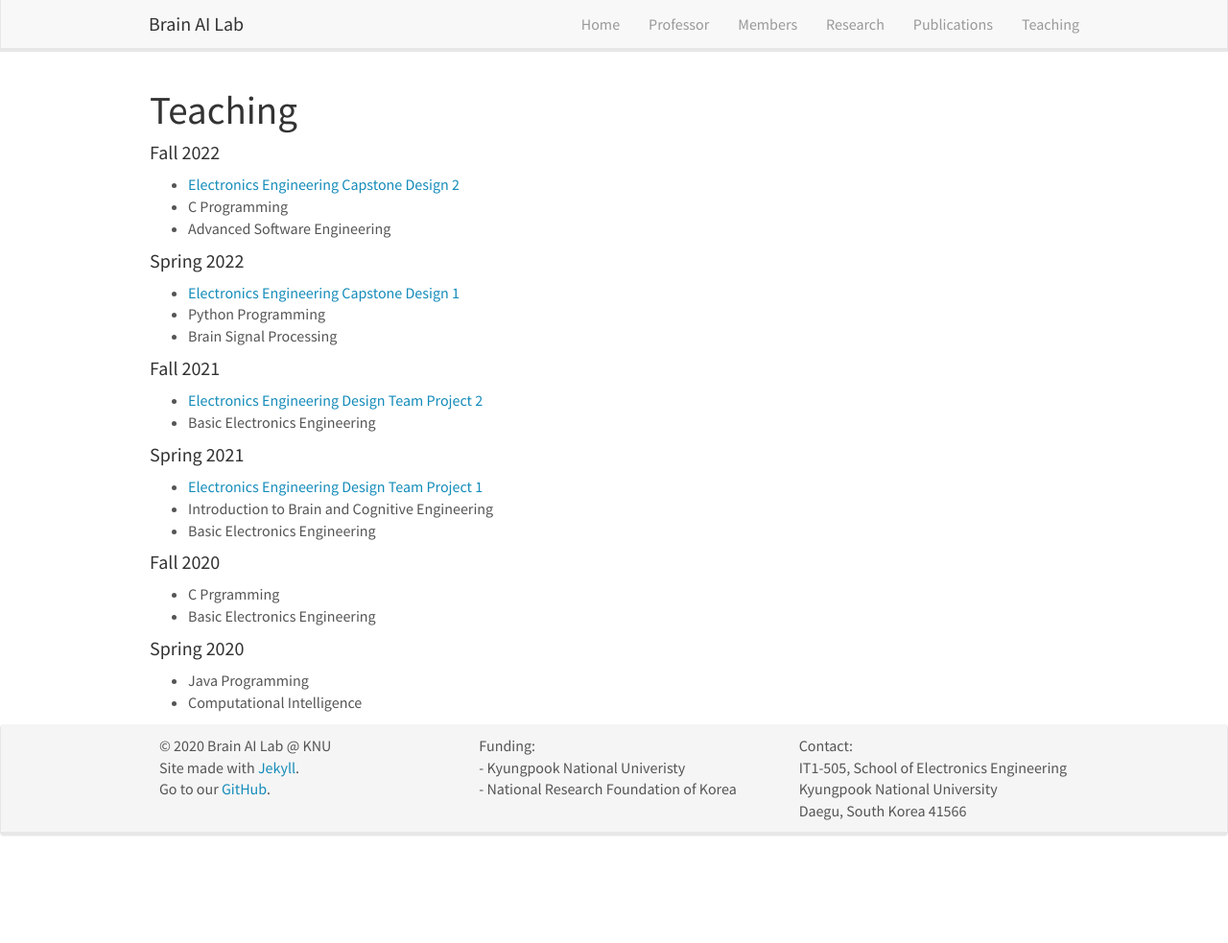
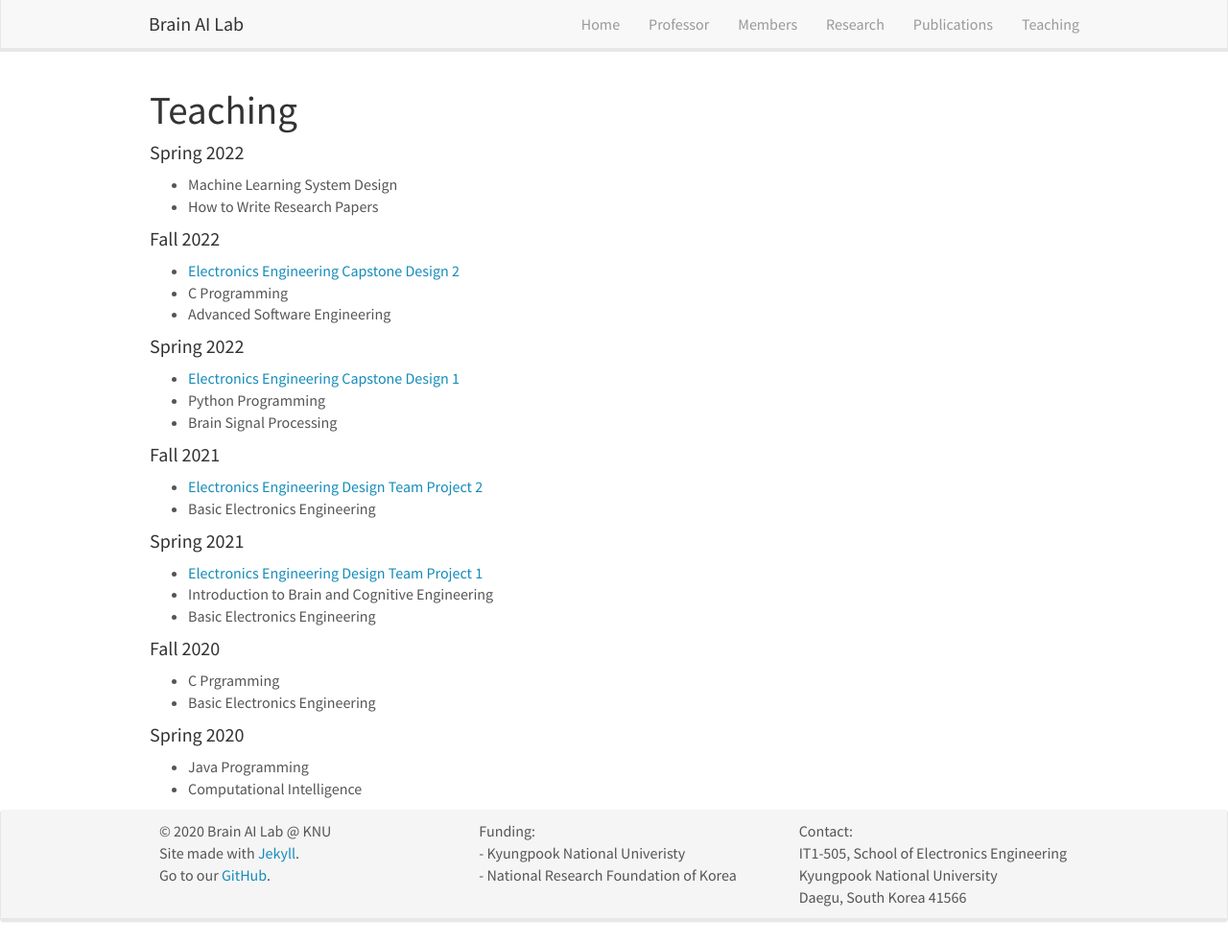
Before and after one commit to KNU-BrainAI/knu-brainai.github.io, a Jekyll site: the page built from _pages/teaching.md, in a window 1280 px wide and 983 px high. Shown: the whole window at 96% size. Built offline with Jekyll 4.4.1, drawn with Linux system fonts in a browser that asks for light colours; nearby versions of some CDN libraries.

Commit message:
Update teaching.md

```diff
--- a/_pages/teaching.md
+++ b/_pages/teaching.md
@@ -8,6 +8,10 @@ permalink: /teaching/
 
 
 # Teaching
+#### Spring 2022
+- Machine Learning System Design
+- How to Write Research Papers
+
 #### Fall 2022
 - [Electronics Engineering Capstone Design 2](https://github.com/KNU-BrainAI-Capstone2022)
 - C Programming
```
